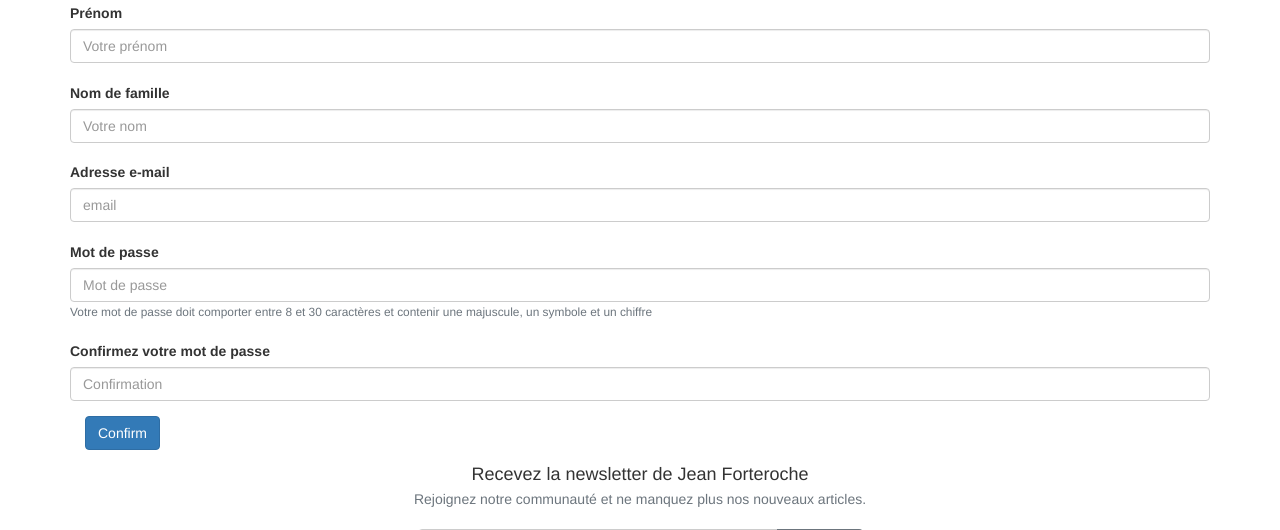
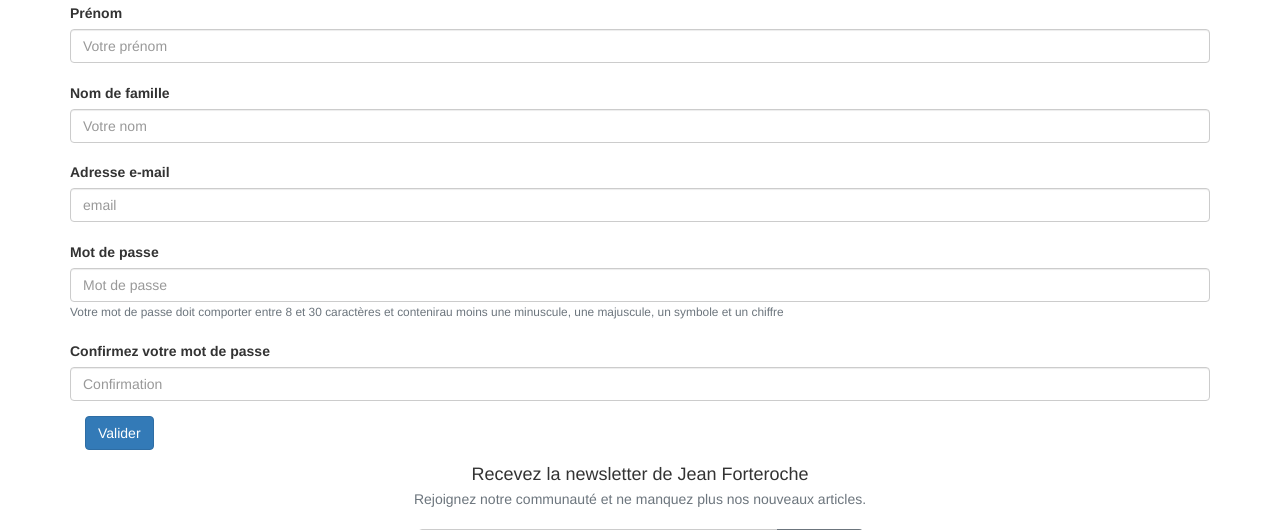
Before and after one commit to amelielecoz/Blog---PHP-CRUD, a PHP site: template view/frontend/subscriptionView.php in a window 1280 px wide. Shown: the part 446-976 px from the top of the page. Run offline with PHP 8.4, Linux system fonts and the light colour scheme; the template is opened without the code that fills it, so the values that code supplies are empty; some libraries are stand-ins or nearby versions.

Commit message:
update subscription form

```diff
--- a/view/frontend/subscriptionView.php
+++ b/view/frontend/subscriptionView.php
@@ -25,14 +25,15 @@ $title = 'S\'inscrire';
         <div class="form-group row">
             <label for="inputPassword" class="col-form-label">Mot de passe</label>
             <input type="password" class="form-control" id="password1" name="password1" placeholder="Mot de passe" aria-describedby="passwordHelpBlock">
-            <small id="passwordHelpBlock" class="form-text text-muted"> Votre mot de passe doit comporter entre 8 et 30 caractères et contenir une majuscule, un symbole et un chiffre </small>
+            <small id="passwordHelpBlock" class="form-text text-muted"> Votre mot de passe doit comporter entre 8 et 30 caractères et contenirau moins une minuscule, une majuscule, un symbole et un chiffre </small>
         </div>
         <div class="form-group row">
             <label for="inputPassword" class="col-form-label">Confirmez votre mot de passe</label>
             <input type="password" class="form-control" id="password2" name="password2" placeholder="Confirmation">
         </div>
-        <button type="submit" class="btn btn-primary mb-2">Confirm</button>
+        <button type="submit" class="btn btn-primary mb-2">Valider</button>
     </form>
+
 
 </div>
 
```
